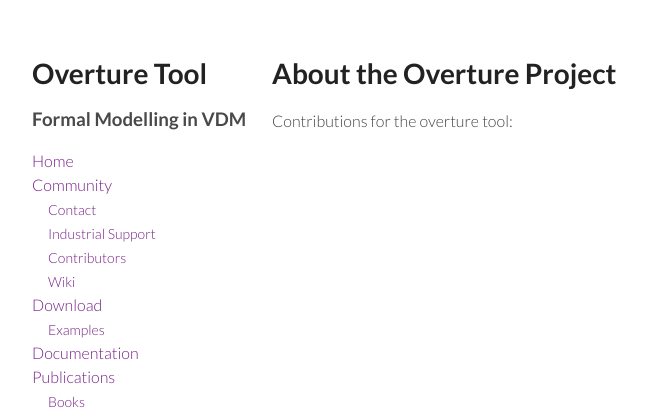
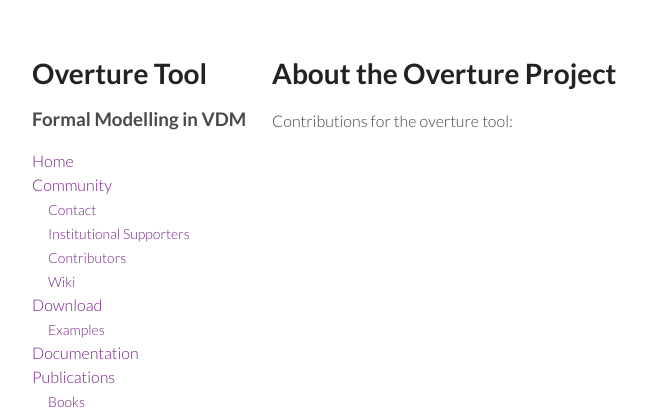
Before and after one commit to overturetool/overturetool.github.io, a Jekyll site: the page built from contributors/index.md, in a window 1280 px wide. Shown: the top 418 px of the page, without its empty margins (178-825 px from the left). Built offline with Jekyll 4.4.1, drawn with Linux system fonts in a browser that asks for light colours; nearby versions of some CDN libraries; Markdown is read by kramdown in place of the engine named in the settings.

Commit message:
Update default.html

```diff
--- a/_layouts/default.html
+++ b/_layouts/default.html
@@ -26,7 +26,7 @@
                     <a href="{{ site.url }}/community/">Community</a>
                     <ul>
                         <li><a href="{{ site.url }}/community/contact">Contact</a></li>
-                        <li><a href="{{ site.url }}/community/industrialsupport">Industrial Support</a></li>
+                        <li><a href="{{ site.url }}/community/supporters">Institutional Supporters</a></li>
                         <!--li><a href="{{ site.url }}/about/">About</a></li-->
 
                         <li><a href="{{ site.url }}/contributors/">Contributors</a></li>
```
